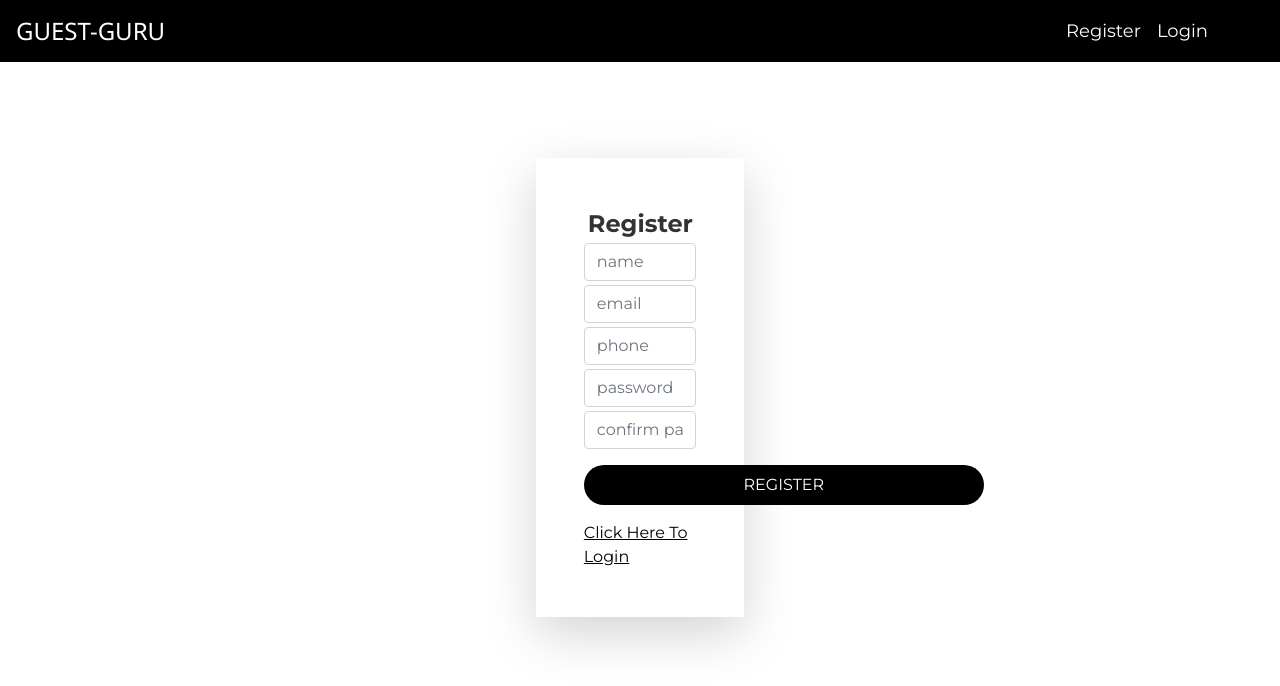
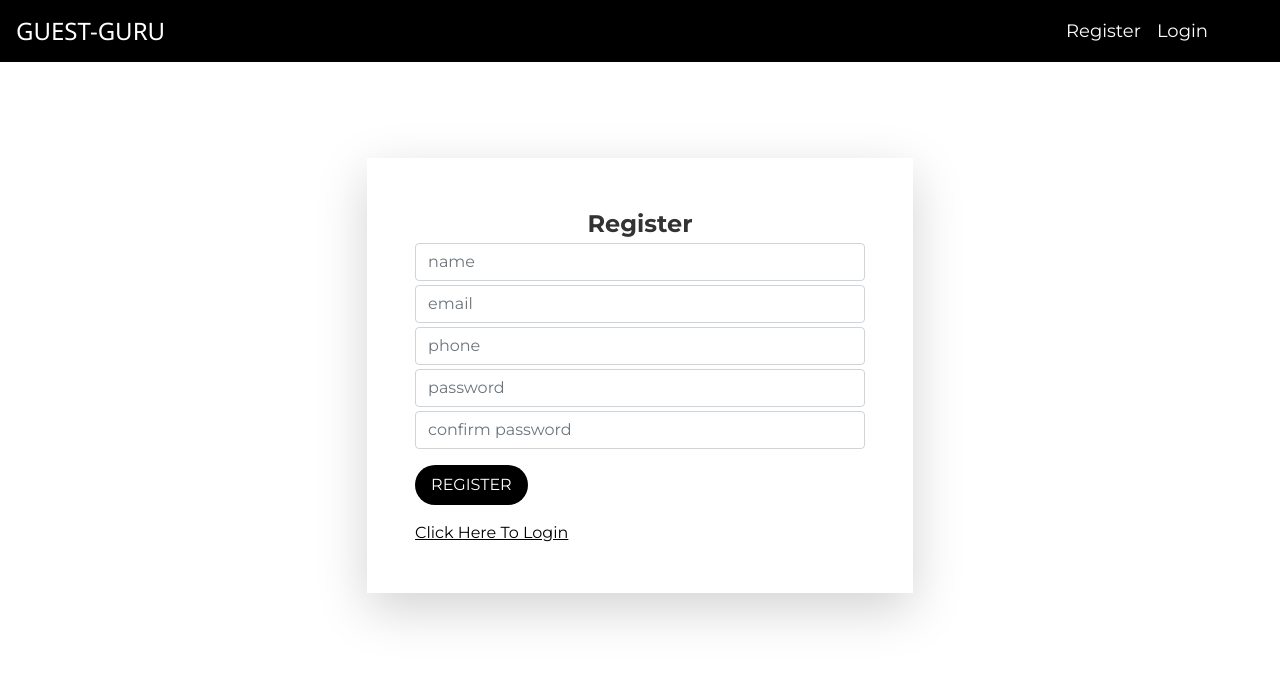
Before and after one commit to rashimishra9695/Project-GuestGuru, a React (Create React App) app in the folder client/: page /register in a window 1280 px wide. Shown: the top 686 px of the page. Built offline with nearby package versions, Linux system fonts and the light colour scheme; a web font is replaced by a local one.

Commit message:
user specific authentication

```diff
--- a/client/public/index.html
+++ b/client/public/index.html
@@ -24,13 +24,20 @@
       work correctly both with client-side routing and a non-root public URL.
       Learn how to configure a non-root public URL by running `npm run build`.
     -->
-    <link rel="stylesheet" href="https://cdn.jsdelivr.net/npm/bootstrap@4.5.3/dist/css/bootstrap.min.css" integrity="sha384-TX8t27EcRE3e/ihU7zmQxVncDAy5uIKz4rEkgIXeMed4M0jlfIDPvg6uqKI2xXr2" crossorigin="anonymous">
+    <!-- <link rel="stylesheet" href="https://cdn.jsdelivr.net/npm/bootstrap@4.5.3/dist/css/bootstrap.min.css" integrity="sha384-TX8t27EcRE3e/ihU7zmQxVncDAy5uIKz4rEkgIXeMed4M0jlfIDPvg6uqKI2xXr2" crossorigin="anonymous">
     <script src="https://code.jquery.com/jquery-3.5.1.slim.min.js" integrity="sha384-DfXdz2htPH0lsSSs5nCTpuj/zy4C+OGpamoFVy38MVBnE+IbbVYUew+OrCXaRkfj" crossorigin="anonymous"></script>
 <script src="https://cdn.jsdelivr.net/npm/bootstrap@4.5.3/dist/js/bootstrap.bundle.min.js" integrity="sha384-ho+j7jyWK8fNQe+A12Hb8AhRq26LrZ/JpcUGGOn+Y7RsweNrtN/tE3MoK7ZeZDyx" crossorigin="anonymous"></script>
-<link rel="stylesheet" href="https://cdn.jsdelivr.net/npm/@fortawesome/fontawesome-free@6.6.0/css/fontawesome.min.css" integrity="sha384-NvKbDTEnL+A8F/AA5Tc5kmMLSJHUO868P+lDtTpJIeQdGYaUIuLr4lVGOEA1OcMy" crossorigin="anonymous">
+<link rel="stylesheet" href="https://cdn.jsdelivr.net/npm/@fortawesome/fontawesome-free@6.6.0/css/fontawesome.min.css" integrity="sha384-NvKbDTEnL+A8F/AA5Tc5kmMLSJHUO868P+lDtTpJIeQdGYaUIuLr4lVGOEA1OcMy" crossorigin="anonymous"> -->
+<link rel="stylesheet" href="https://cdn.jsdelivr.net/npm/bootstrap@4.5.3/dist/css/bootstrap.min.css" integrity="sha384-TX8t27EcRE3e/ihU7zmQxVncDAy5uIKz4rEkgIXeMed4M0jlfIDPvg6uqKI2xXr2" crossorigin="anonymous">
+    <!-- Font Awesome CSS -->
+
+    <link rel="stylesheet" href="https://cdnjs.cloudflare.com/ajax/libs/font-awesome/6.7.2/css/all.min.css" integrity="sha512-Evv84Mr4kqVGRNSgIGL/F/aIDqQb7xQ2vcrdIwxfjThSH8CSR7PBEakCr51Ck+w+/U6swU2Im1vVX0SVk9ABhg==" crossorigin="anonymous" referrerpolicy="no-referrer" />
     <title>Guest-Guru App</title>
   </head>
   <body>
+    <script src="https://code.jquery.com/jquery-3.5.1.slim.min.js" integrity="sha384-DfXdz2htPH0lsSSs5nCTpuj/zy4C+OGpamoFVy38MVBnE+IbbVYUew+OrCXaRkfj" crossorigin="anonymous"></script>
+    <!-- Bootstrap Bundle JS -->
+    <script src="https://cdn.jsdelivr.net/npm/bootstrap@4.5.3/dist/js/bootstrap.bundle.min.js" integrity="sha384-ho+j7jyWK8fNQe+A12Hb8AhRq26LrZ/JpcUGGOn+Y7RsweNrtN/tE3MoK7ZeZDyx" crossorigin="anonymous"></script>
     <noscript>You need to enable JavaScript to run this app.</noscript>
     <div id="root"></div>
     <!--
--- a/client/src/components/Navbar.js
+++ b/client/src/components/Navbar.js
@@ -1,4 +1,8 @@
 import React from "react";
+import { FontAwesomeIcon } from '@fortawesome/react-fontawesome';
+import { faUser, faBars } from '@fortawesome/free-solid-svg-icons';
+import { library } from '@fortawesome/fontawesome-svg-core';
+
 
 function Navbar() {
   const user = JSON.parse(localStorage.getItem("currentUser"));
@@ -21,32 +25,28 @@ function Navbar() {
           aria-expanded="false"
           aria-label="Toggle navigation"
         >
-          <span class="navbar-toggler-icon" style={{color:"white"}}></span>
+          <span class="navbar-toggler-icon" ><FontAwesomeIcon icon={faBars} /></span>
         </button>
         <div class="collapse navbar-collapse" id="navbarNav">
           <ul class="navbar-nav mr-5">
-            {user ? (
-              <>
-                <div class="dropdown">
-                  <button
-                    class="btn btn-secondary dropdown-toggle"
-                    type="button"
-                    data-toggle="dropdown"
-                    aria-expanded="false"
-                  >
-                    {user.name}
-                  </button>
-                  <div class="dropdown-menu">
-                    <a class="dropdown-item" href="#">
-                      Bookings
-                    </a>
-                    <a class="dropdown-item" href="#" onClick={logout}>
-                      Logout
-                    </a>
-
-                  </div>
+          {user ? (
+              <li className="nav-item dropdown">
+                <a
+                  className="nav-link dropdown-toggle"
+                  href="#"
+                  id="navbarDropdown"
+                  role="button"
+                  data-toggle="dropdown"
+                  aria-haspopup="true"
+                  aria-expanded="false"
+                >
+                  <FontAwesomeIcon icon={faUser} /> {user.name}
+                </a>
+                <div className="dropdown-menu dropdown-menu-right" aria-labelledby="navbarDropdown">
+                  <a className="dropdown-item" href="#">Bookings</a>
+                  <a className="dropdown-item" href="#" onClick={logout}>Logout</a>
                 </div>
-              </>
+              </li>
             ) : (
               <>
                 <li class="nav-item active">
--- a/client/src/index.css
+++ b/client/src/index.css
@@ -108,71 +108,50 @@ font-family:'Segoe UI', Tahoma, Geneva, Verdana, sans-serif;
   font-weight: bold !important;
   text-align: center;
 }
-
-/* Container for the register form */
 .register {
-  display:flex;
+  display:block;
   justify-content: center;
   align-items: center;
   min-height: 50vh;
-  width:auto;
-
+  width:100%;
 
 }
 
 /* Style for the form container */
 .register .col-md-5 {
-  width: 500px;
+  width:100%;
+  max-width: 900px; /* Adjust this value to set a max width for the form */
   background-color: #fff;
-
+  padding: 2rem;
+  box-shadow: 0 3 10px rgba(0, 0, 0, 0.5); /* Optional: Add a subtle shadow for better contrast */
 }
 
 /* Style for form inputs */
 .register .form-control {
   border-radius: 4px;
-  margin-top: 2rem;
+  margin-top: 1rem;
+  width: 100%;
 }
 
 /* Style for the form title */
 .register h2 {
   font-weight: bold;
   color: #333;
-  margin-bottom: 5rem;
+  margin-bottom: 1.5rem;
+  font-size: 1.5rem;
 }
-
 
 .register .btn-primary {
   border-radius: 20px;
   padding: 0.5rem 1rem;
-  width: 400px;
+  max-width: fit-content;
 }
-
 
 .register a {
   color: #007bff;
-  text-decoration:underline;
+  text-decoration: underline;
 }
 
 .register a:hover {
   text-decoration: underline;
 }
-
-
-  .register .col-md-5 {
-
-    padding: 3rem;
-  }
-
-  .register h2 {
-    font-size: 1.5rem;
-  }
-
-
-  .loader-container {
-    display: flex;
-    justify-content: center;
-    align-items: center;
-    min-height: 100vh; /* Full viewport height */
-    background-color: #f7f7f7; /* Optional: Background color */
-
-  }
--- a/client/src/screens/Homescreen.js
+++ b/client/src/screens/Homescreen.js
@@ -35,6 +35,8 @@ function Homescreen() {
 
     return (
         <div className="container">
+            <div>
+                </div>
             <div className="row justify-content-center mt-5 ">
 
             {loading ? (
--- a/package.json
+++ b/package.json
@@ -19,7 +19,9 @@
     "nodemon": "^3.1.9",
     "react-router-dom": "^7.1.5",
     "react-spinners": "^0.15.0",
-    "router": "^1.3.8"
+    "router": "^1.3.8",
+    "@fortawesome/react-fontawesome": "^0.1.0",
+    "@babel/plugin-proposal-private-property-in-object": "^7.16.0"
   },
   "proxy": "http://localhost:5000/"
 }
```
Also changed, not shown: client/package.json (+13 -1 lines), 1 other file (tests, documents, lock files or other folders).
